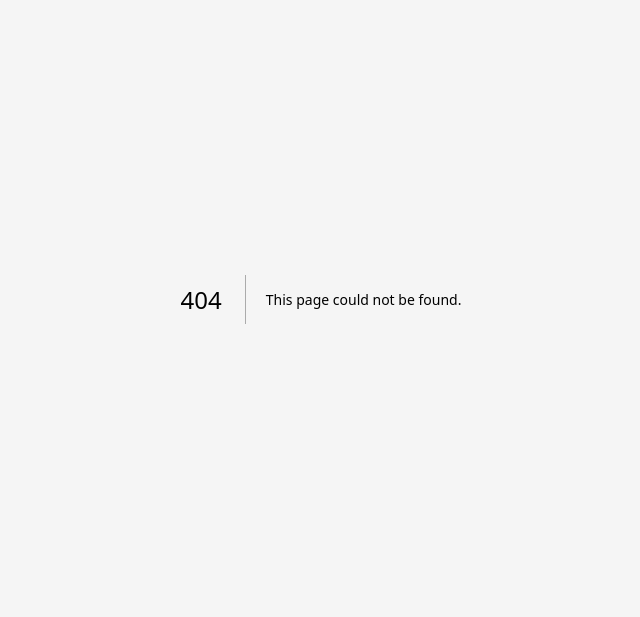
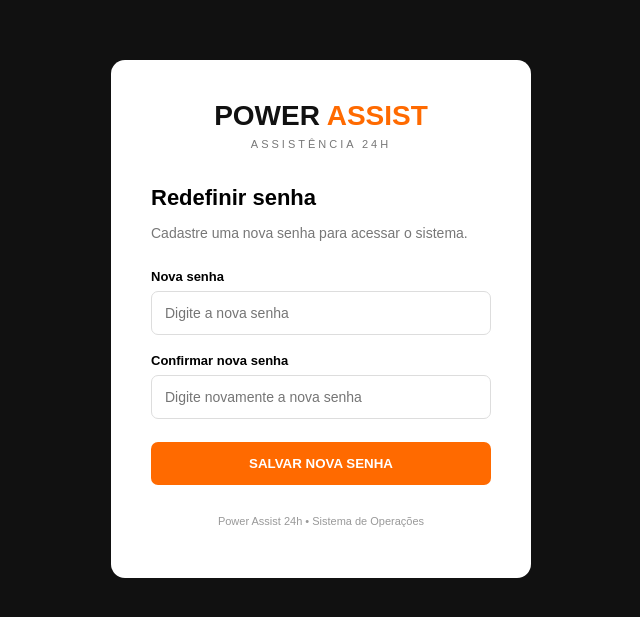
Before and after one commit to superguincho24h/power-assist, a Next.js app: page /redefinir-senha in a window 1280 px wide. Before the commit this address had no page. Shown: the part 101-718 px from the top of the page, without its empty margins (319-959 px from the left). Built offline with nearby package versions, Linux system fonts and the light colour scheme; no server answers.

Commit message:
Implement password reset functionality
This component allows users to reset their password by entering a new password and confirming it. It includes validation for password length and matching confirmation.

```diff
--- /dev/null
+++ b/app/redefinir-senha/page.js
@@ -0,0 +1,218 @@
+"use client";
+
+import { useState } from "react";
+import { useRouter } from "next/navigation";
+import { createClient } from "../../lib/supabase/client";
+
+export default function RedefinirSenha() {
+  const router = useRouter();
+  const supabase = createClient();
+
+  const [senha, setSenha] = useState("");
+  const [confirmarSenha, setConfirmarSenha] = useState("");
+  const [erro, setErro] = useState("");
+  const [sucesso, setSucesso] = useState("");
+  const [carregando, setCarregando] = useState(false);
+
+  async function salvarNovaSenha(event) {
+    event.preventDefault();
+
+    setErro("");
+    setSucesso("");
+
+    if (senha.length < 8) {
+      setErro("A senha deve ter pelo menos 8 caracteres.");
+      return;
+    }
+
+    if (senha !== confirmarSenha) {
+      setErro("As senhas não coincidem.");
+      return;
+    }
+
+    setCarregando(true);
+
+    const { error } = await supabase.auth.updateUser({
+      password: senha,
+    });
+
+    if (error) {
+      setErro("Não foi possível redefinir a senha. Solicite um novo link de recuperação.");
+      setCarregando(false);
+      return;
+    }
+
+    setSucesso("Senha alterada com sucesso.");
+
+    setTimeout(() => {
+      router.push("/login");
+      router.refresh();
+    }, 1500);
+  }
+
+  return (
+    <main style={styles.page}>
+      <div style={styles.card}>
+        <div style={styles.brand}>
+          <h1 style={styles.logo}>
+            POWER <span style={styles.orange}>ASSIST</span>
+          </h1>
+          <p style={styles.subtitle}>ASSISTÊNCIA 24H</p>
+        </div>
+
+        <h2 style={styles.title}>Redefinir senha</h2>
+
+        <p style={styles.description}>
+          Cadastre uma nova senha para acessar o sistema.
+        </p>
+
+        <form onSubmit={salvarNovaSenha} style={styles.form}>
+          <label style={styles.label}>Nova senha</label>
+
+          <input
+            type="password"
+            value={senha}
+            onChange={(e) => setSenha(e.target.value)}
+            placeholder="Digite a nova senha"
+            required
+            style={styles.input}
+          />
+
+          <label style={styles.label}>Confirmar nova senha</label>
+
+          <input
+            type="password"
+            value={confirmarSenha}
+            onChange={(e) => setConfirmarSenha(e.target.value)}
+            placeholder="Digite novamente a nova senha"
+            required
+            style={styles.input}
+          />
+
+          {erro && <p style={styles.error}>{erro}</p>}
+          {sucesso && <p style={styles.success}>{sucesso}</p>}
+
+          <button
+            type="submit"
+            disabled={carregando}
+            style={styles.button}
+          >
+            {carregando ? "SALVANDO..." : "SALVAR NOVA SENHA"}
+          </button>
+        </form>
+
+        <p style={styles.footer}>
+          Power Assist 24h • Sistema de Operações
+        </p>
+      </div>
+    </main>
+  );
+}
+
+const styles = {
+  page: {
+    minHeight: "100vh",
+    background: "#111111",
+    display: "flex",
+    alignItems: "center",
+    justifyContent: "center",
+    padding: "20px",
+    fontFamily: "Arial, Helvetica, sans-serif",
+  },
+
+  card: {
+    width: "100%",
+    maxWidth: "420px",
+    background: "#ffffff",
+    padding: "40px",
+    borderRadius: "14px",
+    boxSizing: "border-box",
+  },
+
+  brand: {
+    textAlign: "center",
+    marginBottom: "35px",
+  },
+
+  logo: {
+    margin: 0,
+    fontSize: "28px",
+    fontWeight: "800",
+    color: "#111111",
+  },
+
+  orange: {
+    color: "#ff6a00",
+  },
+
+  subtitle: {
+    marginTop: "6px",
+    fontSize: "11px",
+    letterSpacing: "3px",
+    color: "#777777",
+  },
+
+  title: {
+    marginBottom: "7px",
+    fontSize: "22px",
+  },
+
+  description: {
+    color: "#777777",
+    fontSize: "14px",
+    marginBottom: "28px",
+  },
+
+  form: {
+    display: "flex",
+    flexDirection: "column",
+  },
+
+  label: {
+    fontSize: "13px",
+    fontWeight: "bold",
+    marginBottom: "7px",
+  },
+
+  input: {
+    padding: "13px",
+    border: "1px solid #dddddd",
+    borderRadius: "7px",
+    marginBottom: "18px",
+    fontSize: "14px",
+  },
+
+  button: {
+    background: "#ff6a00",
+    color: "#ffffff",
+    border: "none",
+    borderRadius: "7px",
+    padding: "14px",
+    fontWeight: "bold",
+    cursor: "pointer",
+    marginTop: "5px",
+  },
+
+  error: {
+    background: "#fff0f0",
+    color: "#b42318",
+    padding: "10px",
+    borderRadius: "6px",
+    fontSize: "13px",
+  },
+
+  success: {
+    background: "#ecfdf3",
+    color: "#027a48",
+    padding: "10px",
+    borderRadius: "6px",
+    fontSize: "13px",
+  },
+
+  footer: {
+    textAlign: "center",
+    color: "#999999",
+    fontSize: "11px",
+    marginTop: "30px",
+  },
+};
```
